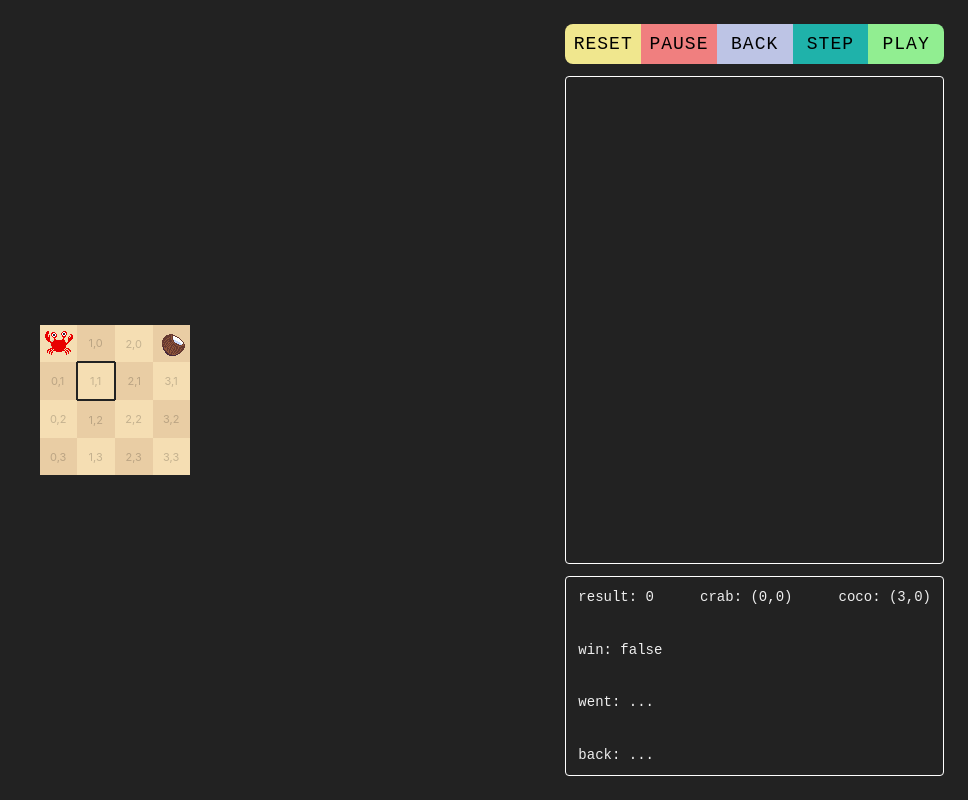
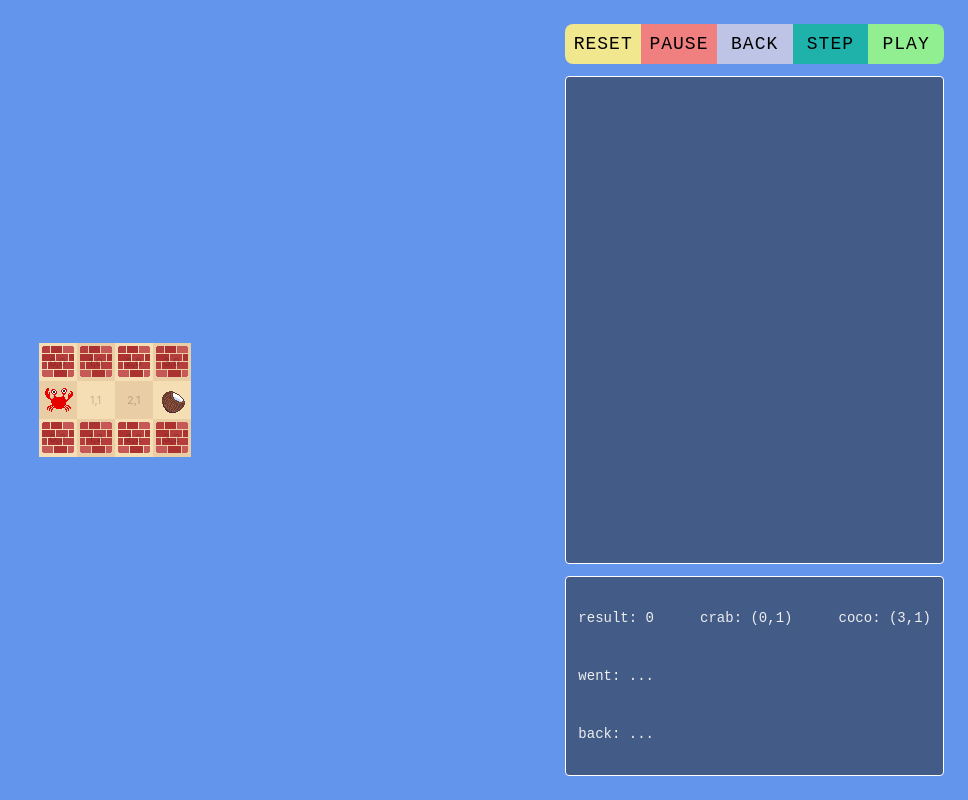
Before and after one commit to thechildrens/maze, a React (Create React App) app: page / in a window 1280 px wide. Shown: the whole page, without its empty margins (312-1280 px from the left). Built offline with nearby package versions, Linux system fonts and the light colour scheme.

Commit message:
sprite and style updates

```diff
--- a/src/app.css
+++ b/src/app.css
@@ -49,6 +49,7 @@
 }
 
 .debug {
+  background-color: rgba(34, 34, 34, 0.5);
   display: grid;
   grid-template-rows: 1fr 1fr 1fr;
   font-size: 14px;
@@ -67,7 +68,13 @@
   justify-content: space-between;
 }
 
+.debug>div {
+  display: flex;
+  align-items: center;
+}
+
 .lines {
+  background-color: rgba(34, 34, 34, 0.5);
   position: relative;
   height: 100%;
   padding: 12px;
@@ -114,101 +121,7 @@
 }
 
 .active-line {
-  background-color: #666;
-}
-
-.grid {
-  display: flex;
-  flex-direction: column;
-  color: rgba(0, 0, 0, 0.2);
-  font-size: 11px;
-}
-
-.grid-row {
-  display: flex;
-}
-
-.grid-cell {
-  display: flex;
-  align-items: center;
-  justify-content: center;
-  width: 38px;
-  height: 38px;
-  border: 1px solid #222;
-  box-sizing: border-box;
-  background-color: wheat;
-}
-
-.grid-row:nth-child(odd) .grid-cell:nth-child(even) {
-  background-color: rgb(233, 205, 164);
-}
-
-.grid-row:nth-child(even) .grid-cell:nth-child(odd) {
-  background-color: rgb(233, 205, 164);
-}
-
-.walls-0 {
-  border: none;
-}
-
-.walls-1 {
-  border-width: 1px 0 0 0;
-}
-
-.walls-2 {
-  border-width: 0 1px 0 0;
-}
-
-.walls-3 {
-  border-width: 1px 1px 0 0;
-}
-
-.walls-4 {
-  border-width: 0 0 1px 0;
-}
-
-.walls-5 {
-  border-width: 1px 0 1px 0;
-}
-
-.walls-6 {
-  border-width: 0 1px 1px 0;
-}
-
-.walls-7 {
-  border-width: 1px 1px 1px 0;
-}
-
-.walls-8 {
-  border-width: 0 0 0 1px;
-}
-
-.walls-9 {
-  border-width: 1px 0 0 1px;
-}
-
-.walls-10 {
-  border-width: 0 1px 0 1px;
-}
-
-.walls-11 {
-  border-width: 1px 1px 0 1px;
-}
-
-.walls-12 {
-  border-width: 0 0 1px 1px;
-}
-
-.walls-13 {
-  border-width: 1px 0 1px 1px;
-}
-
-.walls-14 {
-  border-width: 0 1px 1px 1px;
-}
-
-.walls-15 {
-  border-width: 1px 1px 1px 1px;
+  background-color: #222;
 }
 
 button.reset {
--- a/src/app.tsx
+++ b/src/app.tsx
@@ -5,13 +5,6 @@ import './app.css'
 import { Grid } from './grid';
 import { useCustomReducer } from './reducer';
 import { Win } from './win';
-
-const WALLS = [
-  [9, 5, 1, 3],
-  [10, 15, 8, 2],
-  [8, 1, 0, 2],
-  [12, 4, 4, 6],
-]
 
 type Pos = {
   x: number
@@ -91,6 +84,8 @@ function reducer(state: State, action: any): State {
         crab: INIT.crab,
       }
     case 'step':
+      if (state.win) return state
+
       const trimmed = state.text.trim()
       const text = parseText(trimmed)
       const nextline = (state.line + 1) % text.length
@@ -197,10 +192,16 @@ function reducer(state: State, action: any): State {
   return state
 }
 
+const WALLS = [
+  [1, 1, 1, 1],
+  [0, 0, 0, 0],
+  [1, 1, 1, 1],
+]
+
 const INIT: State = {
   line: -1,
-  crab: { x: 0, y: 0 },
-  coco: { x: 3, y: 0 },
+  crab: { x: 0, y: 1 },
+  coco: { x: 3, y: 1 },
   result: 0,
   went: [],
   back: [],
@@ -247,15 +248,14 @@ function App() {
   const startPlay = useCallback(() => {
     if (intv !== 0) return
     const interval = setInterval(() => {
+      dispatch({ type: 'step' })
       if (state.win) {
         clearInterval(intv)
         setIntv(0)
-      } else {
-        dispatch({ type: 'step' })
       }
     }, 1000)
     setIntv(interval)
-  }, [state.win, intv, setIntv, dispatch])
+  }, [state, intv, setIntv, dispatch])
 
   return (
     <>
@@ -274,7 +274,7 @@ function App() {
             height: 32,
             transform: `translate(${state.crab.x * GRID_PX + 4}px, ${state.crab.y * GRID_PX + 4}px)`
           }} />
-          <Grid walls={state.tiles} />
+          <Grid tiles={state.tiles} />
         </div>
       </div>
       <div className="program">
@@ -305,7 +305,6 @@ function App() {
             <div>crab: {displayPos(state.crab)}</div>
             <div>coco: {displayPos(state.coco)}</div>
           </div>
-          <div>win: {state.win ? 'true' : 'false'}</div>
           <div>went: ...{state.went.slice(-5).map(num2pos).map(displayPos).join(' ')}</div>
           <div>back: ...{state.back.slice(-5).map(num2pos).map(displayPos).join('\n')}</div>
         </div>
--- /dev/null
+++ b/src/grid.css
@@ -0,0 +1,38 @@
+.grid {
+  display: flex;
+  flex-direction: column;
+  color: rgba(0, 0, 0, 0.2);
+  font-size: 11px;
+}
+
+.grid-row {
+  display: flex;
+}
+
+.grid-cell {
+  display: flex;
+  align-items: center;
+  justify-content: center;
+  width: 38px;
+  height: 38px;
+  box-sizing: border-box;
+  background-color: wheat;
+  background-image: url(./sprites.png);
+  background-position: -93px 2px;
+}
+
+.tiles-0 {
+  background-image: none;
+}
+
+.tiles-2 {
+  background-position: 3px -30px;
+}
+
+.grid-row:nth-child(odd) .grid-cell:nth-child(even) {
+  background-color: rgb(233, 205, 164);
+}
+
+.grid-row:nth-child(even) .grid-cell:nth-child(odd) {
+  background-color: rgb(233, 205, 164);
+}
--- a/src/grid.tsx
+++ b/src/grid.tsx
@@ -1,15 +1,16 @@
 import { useReducer, useState } from "react"
+import './grid.css'
 
 type GridProps = {
-  walls: Array<Array<number>>
+  tiles: Array<Array<number>>
 }
 
-export function Grid({ walls }: GridProps) {
+export function Grid({ tiles }: GridProps) {
   const [grid,] = useState(() => {
-    return walls.map((row, i) =>
+    return tiles.map((row, i) =>
       <div className="grid-row" key={i}>
         {row.map((cell, j) =>
-          <div className={`grid-cell walls-${walls[i][j]}`} key={j}>
+          <div className={`grid-cell tiles-${tiles[i][j]}`} key={j}>
             {j},{i}
           </div>
         )}
--- a/src/index.css
+++ b/src/index.css
@@ -7,7 +7,7 @@ body {
   -moz-osx-font-smoothing: grayscale;
   width: 100%;
   height: 100vh;
-  background-color: #222;
+  background-color: cornflowerblue;
   color: #eee;
 }
 
```
Also changed, not shown: src/sprites.png, 1 other file (tests, documents, lock files or other folders).
